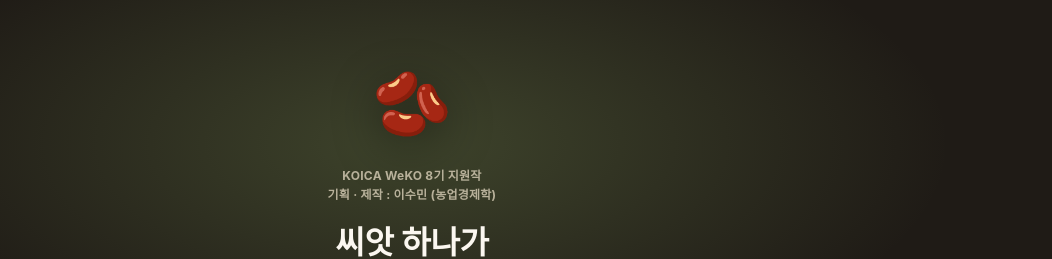
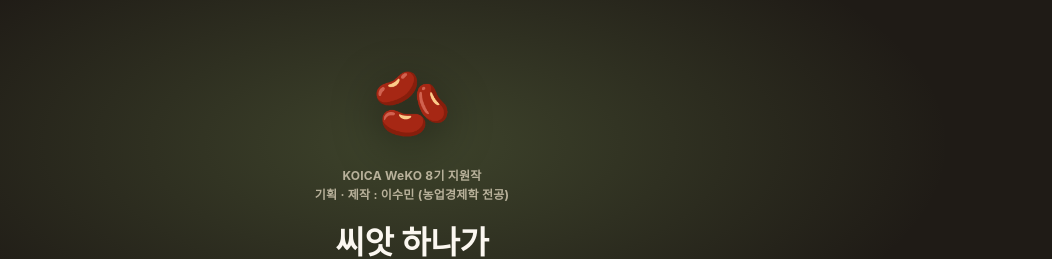
Before and after one commit to suminlee1118-dev/seed-magic, a React (Vite) app: page / in a window 1280 px wide. Shown: the top 259 px of the page, without its empty margins (228-1280 px from the left). Built offline with nearby package versions, Linux system fonts and the light colour scheme; a web font is replaced by a local one.

Commit message:
Update IntroScreen.jsx

```diff
--- a/src/pages/IntroScreen.jsx
+++ b/src/pages/IntroScreen.jsx
@@ -28,7 +28,7 @@ export default function IntroScreen() {
         >
           KOICA WeKO 8기 지원작
           <br />
-          기획 · 제작 : 이수민 (농업경제학)
+          기획 · 제작 : 이수민 (농업경제학 전공)
         </motion.p>
 
         <motion.h1
```
